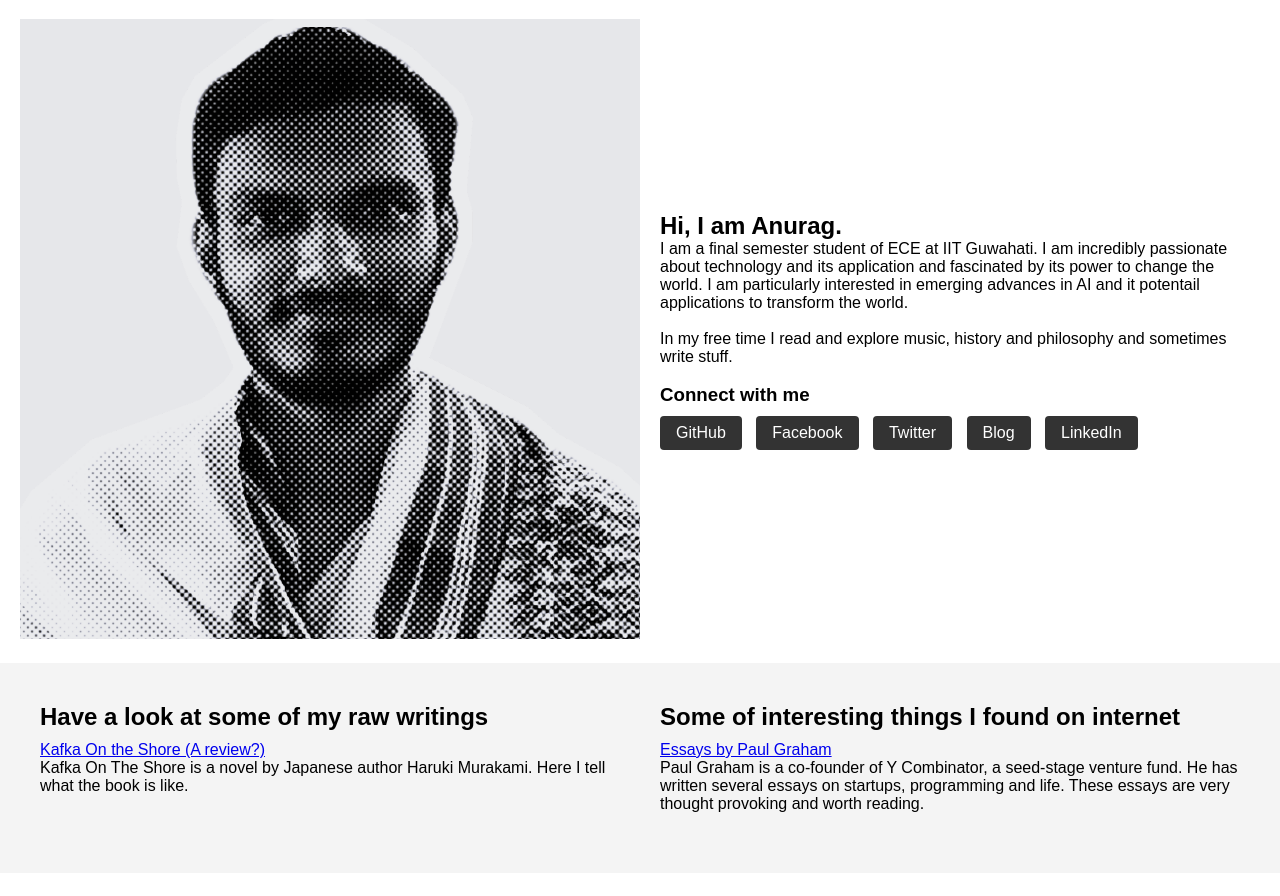
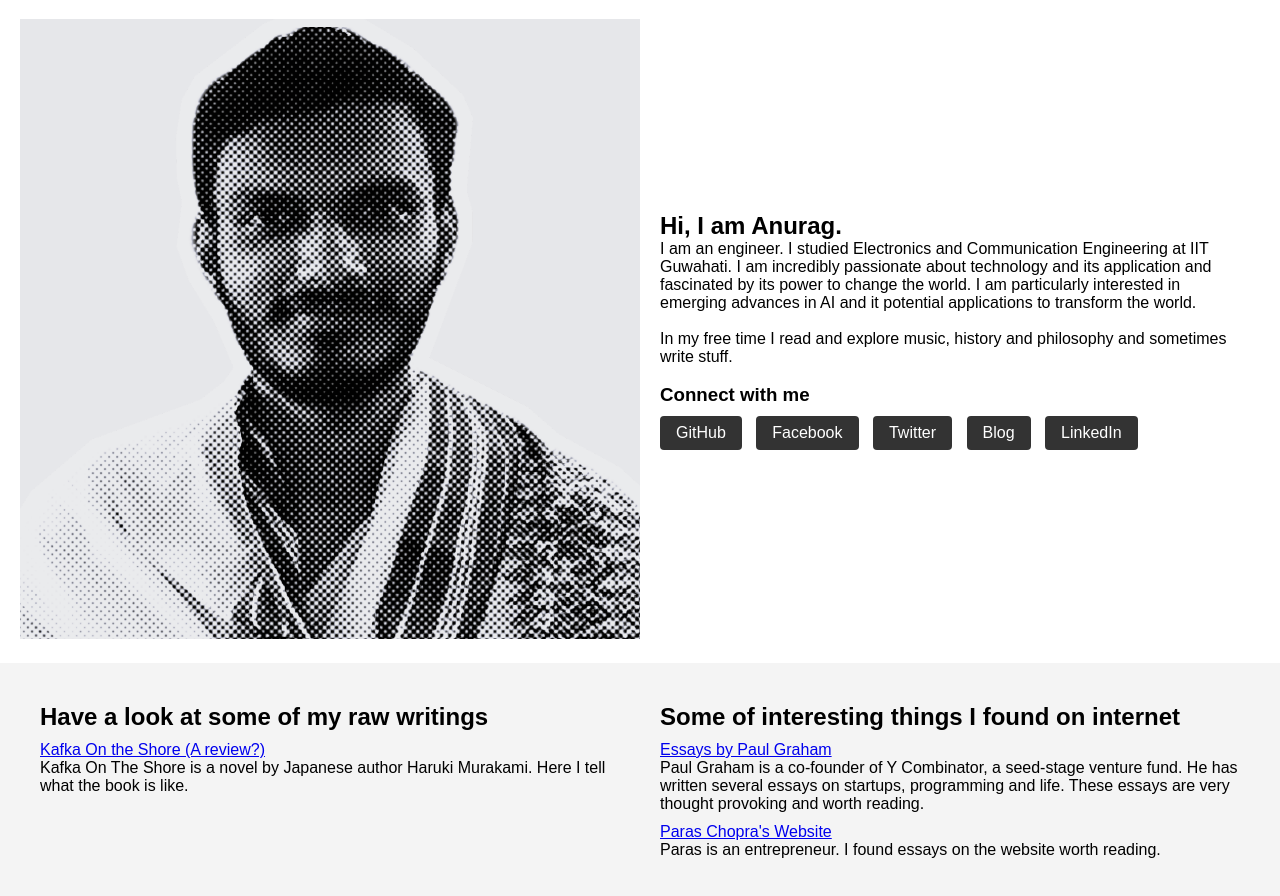
Before and after one commit to anurag-y/anurag-y.github.io, a plain HTML site: page index.html in a window 1280 px wide. Shown: the part 78-974 px from the top of the page. Before the commit the page ends 951 px from the top, so only its background shows below. Drawn offline with Linux system fonts and the light colour scheme.

Commit message:
committing changes after last change

```diff
--- a/index.html
+++ b/index.html
@@ -3,7 +3,7 @@
 <head>
     <meta charset="UTF-8">
     <meta name="viewport" content="width=device-width, initial-scale=1.0">
-    <title>Anurag's Space</title>
+    <title>Welcome to Anurag's</title>
     <link rel="icon" href="favicon.ico" type="image/x-icon">
     <link rel="stylesheet" href="styles.css">
 </head>
@@ -17,9 +17,9 @@
         </div>
         <div class="about-me">
             <h1>Hi, I am Anurag.</h1>
-            <p>I am a final semester student of ECE at IIT Guwahati.
+            <p>I am an engineer. I studied Electronics and Communication Engineering at IIT Guwahati.
                 I am incredibly passionate about technology and its application and fascinated by its power to change the world.
-                I am particularly interested in emerging advances in AI and it potentail applications to transform the world.<br><br>
+                I am particularly interested in emerging advances in AI and it potential applications to transform the world.<br><br>
                 In my free time I read and explore music, history and philosophy and sometimes write stuff.
 
                 <br><br>
@@ -49,6 +49,12 @@
                 <dd>Paul Graham is a co-founder of Y Combinator, a seed-stage venture fund. He has written several essays on startups, programming and life.
                     These essays are very thought provoking and worth reading.</dd>
             </dl>
+            <dl class="lists">
+                <dt><a href="https://invertedpassion.com/">Paras Chopra's Website</a></dt>
+                <dd>
+                    Paras is an entrepreneur. I found essays on the website worth reading.
+                </dd>
+            </dl>
         </div>
     </section>
     <script src="script.js"></script>
```
